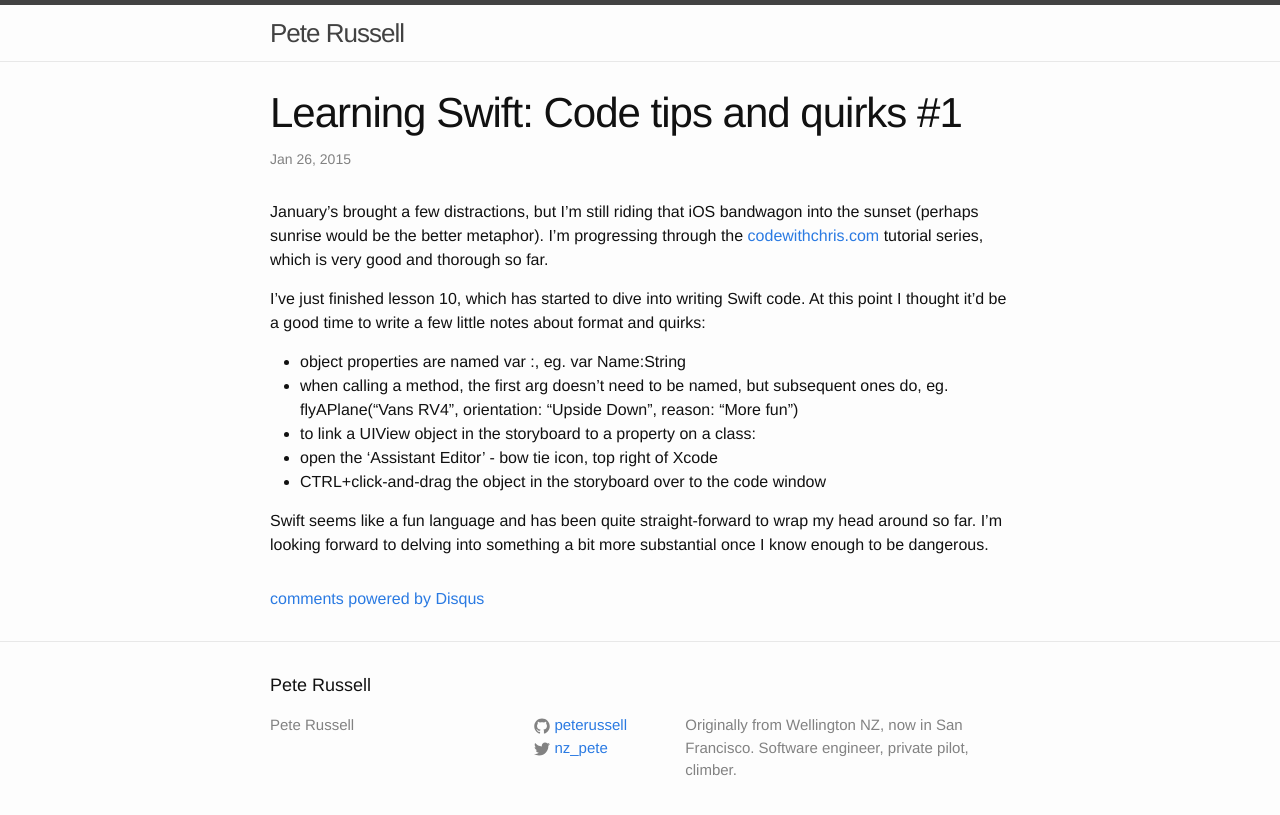
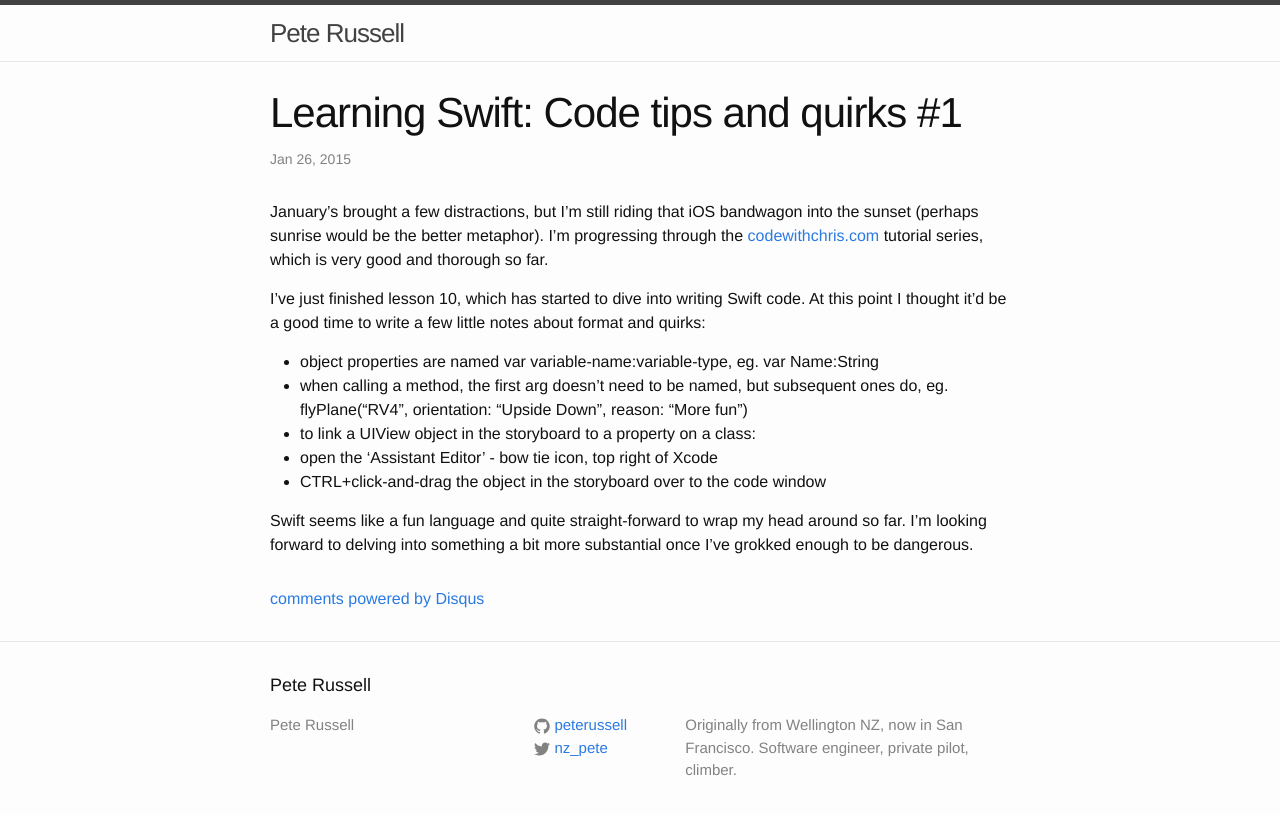
Before and after one commit to peterussell/peterussell.github.io_old, a Jekyll site: the page built from _posts/2015-01-26-learning-swift-code-tips-and-quirks-1.md, in a window 1280 px wide. Shown: the top 815 px of the page. Built offline with Jekyll 4.4.1, drawn with Linux system fonts in a browser that asks for light colours; comment, search, counter and statistics services are not loaded.

Commit message:
Tweaks to swift tips post

```diff
--- a/_posts/2015-01-26-learning-swift-code-tips-and-quirks-1.md
+++ b/_posts/2015-01-26-learning-swift-code-tips-and-quirks-1.md
@@ -14,14 +14,14 @@ I've just finished lesson 10, which has started to dive into writing Swift code.
 At this point I thought it'd be a good time to write a few little notes about
 format and quirks:
 
- - object properties are named var <variable-name>:<type>, eg. var Name:String
- - when calling a method, the first arg doesn't need to be named, but subsequent ones do, eg. flyAPlane("Vans RV4", orientation: "Upside Down", reason: "More fun")
+ - object properties are named var variable-name:variable-type, eg. var Name:String
+ - when calling a method, the first arg doesn't need to be named, but subsequent ones do, eg. flyPlane("RV4", orientation: "Upside Down", reason: "More fun")
  - to link a UIView object in the storyboard to a property on a class:
- - open the 'Assistant Editor' - bow tie icon, top right of Xcode
- - CTRL+click-and-drag the object in the storyboard over to the code window
+  - open the 'Assistant Editor' - bow tie icon, top right of Xcode
+  - CTRL+click-and-drag the object in the storyboard over to the code window
 
-Swift seems like a fun language and has been quite straight-forward to wrap
-my head around so far. I'm looking forward to delving into something a bit
-more substantial once I know enough to be dangerous.
+Swift seems like a fun language and quite straight-forward to wrap my head
+around so far. I'm looking forward to delving into something a bit
+more substantial once I've grokked enough to be dangerous.
 
 [cwc]: http://codewithchris.com/1-introduction-to-the-tools-and-materials/
```
